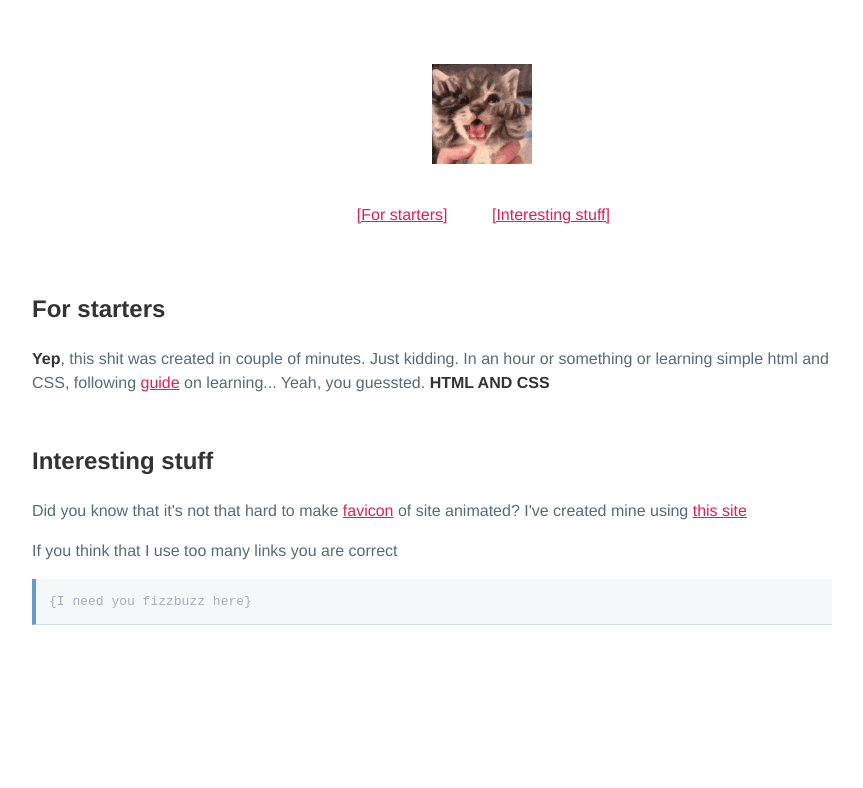
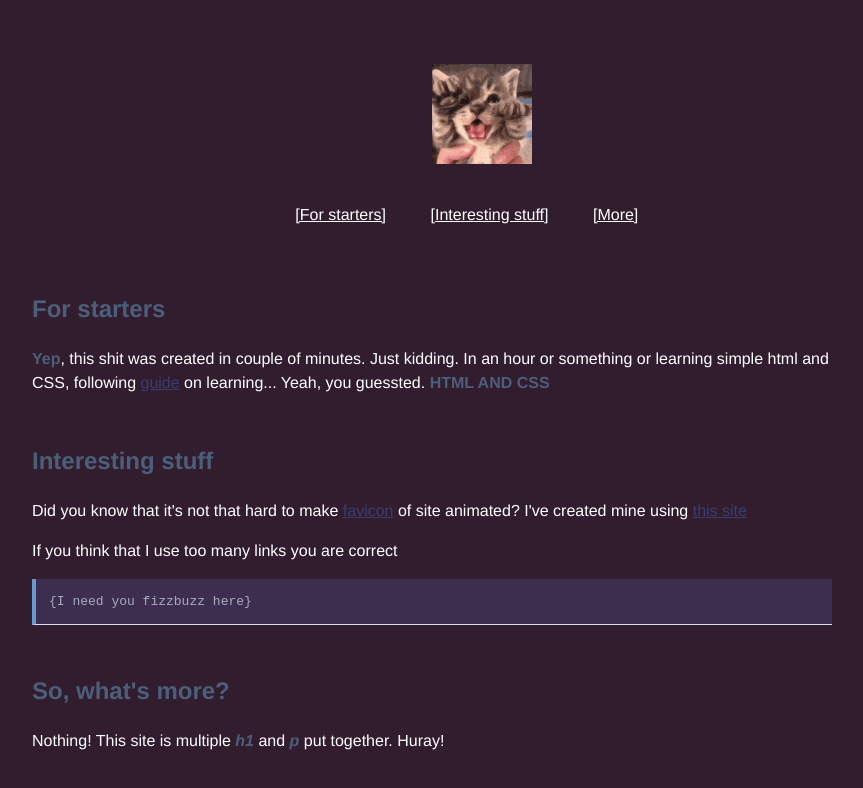
Before and after one commit to Eskelai/eskelai.github.io, a plain HTML site: page index.html in a window 1280 px wide. Shown: the whole page, without its empty margins (208-1071 px from the left). Drawn offline with Linux system fonts and the light colour scheme.

Commit message:
Dark theme

```diff
--- a/index.html
+++ b/index.html
@@ -10,12 +10,14 @@
 
 <body>
     <div id="kitten">
-        <img src="kitten_resized.gif" alt="git with kitten" height="100px" width="100px">
+        <a href="https://en.wikipedia.org/wiki/Matthew_7:7" target="_blank"><img src="kitten_resized.gif"
+                alt="git with kitten" height="100px" width="100px"></a>
     </div>
 
     <div id="navbar">
         <ul><a href="#starters">[For starters]</a></ul>
         <ul><a href="#interstuff">[Interesting stuff]</a></ul>
+        <ul><a href="#more">[More]</a></ul>
     </div>
 
     <h2 id="starters">For starters</h1>
@@ -30,6 +32,10 @@
             animated? I've created mine using <a href="https://www.favicon.cc/">this site</a></p>
         <p>If you think that I use too many links you are correct</p>
         <pre>{I need you fizzbuzz here}</pre>
+
+        <h2 id="more">So, what's more?</h2>
+        <p>Nothing! This site is multiple <strong><em>h1</em></strong> and <strong><em>p</em></strong> put together.
+            Huray!</p>
 </body>
 
 </html>
--- a/style.css
+++ b/style.css
@@ -1,5 +1,5 @@
 body {
-    color: #566b78;
+    background-color: #321D2F;
     line-height: 1.5;
 
     margin: 0 auto;
@@ -10,6 +10,11 @@ body {
 }
 
 
+p {
+    color: #fff;
+}
+
+
 #kitten img {
     position: relative;
     left: 50%;
@@ -17,17 +22,21 @@ body {
 
 #navbar {
     margin: 1em;
-    transform: translateX(35%);
+    transform: translateX(27%);
 }
 
 #navbar ul {
     display: inline-flex;
 }
 
+#navbar ul a {
+    color: #fff
+}
+
 h1,
 h2,
 strong {
-    color: #333
+    color: #4C5F7A
 }
 
 h2 {
@@ -36,7 +45,7 @@ h2 {
 }
 
 pre {
-    background: #f5f7f9;
+    background: #3D2E4F;
     padding: 1em;
     border-left: 4px solid #69c;
     border-bottom: 1px solid #d8dee9;
@@ -44,5 +53,5 @@ pre {
 }
 
 a {
-    color: #e81c4f
+    color: #393E6F
 }
```
